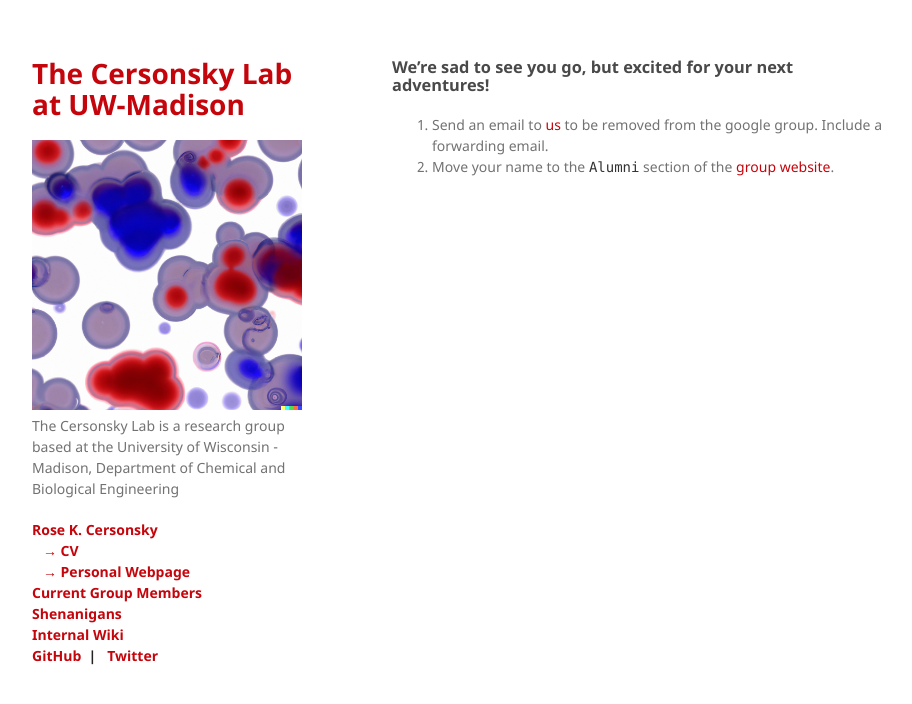
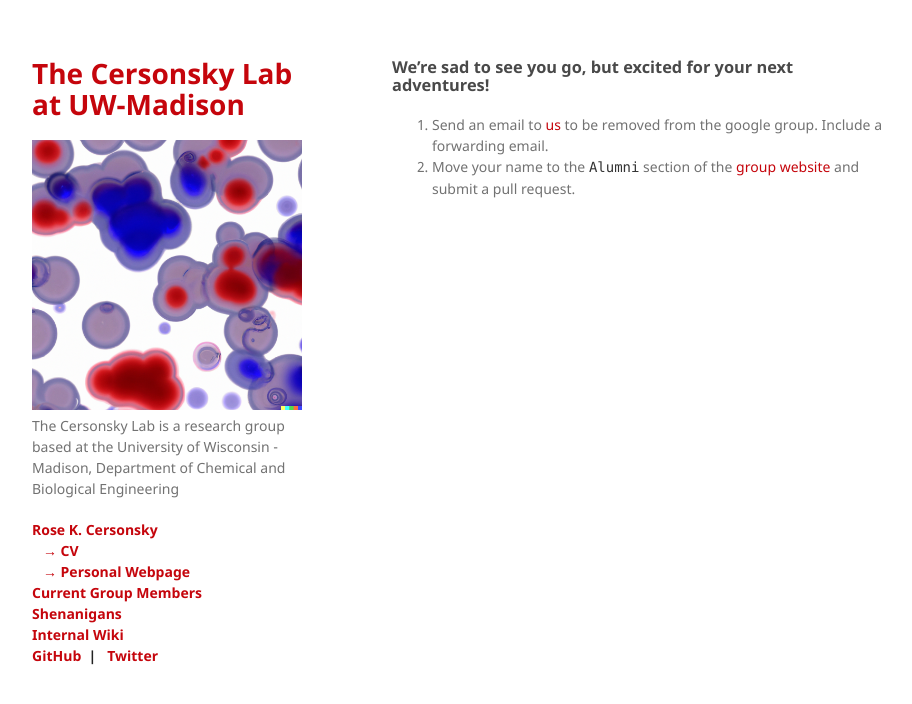
Before and after one commit to trysmiles/website, a Jekyll site: the page built from internal/offboard.md, in a window 1280 px wide. Shown: the top 704 px of the page, without its empty margins (178-1090 px from the left). Built offline with Jekyll 4.4.1, drawn with Linux system fonts in a browser that asks for light colours; our own code applies the rules of GitHub Pages for plain Markdown files.

Commit message:
Update offboard.md

```diff
--- a/internal/offboard.md
+++ b/internal/offboard.md
@@ -5,4 +5,4 @@ layout: default
 ### We're sad to see you go, but excited for your next adventures!
 
 1. Send an email to [us](mailto:cersonsky-lab@g-groups.wisc.edu) to be removed from the google group. Include a forwarding email.
-2. Move your name to the `Alumni` section of the [group website](https://github.com/cersonsky-lab/website).
+2. Move your name to the `Alumni` section of the [group website](https://github.com/cersonsky-lab/website) and submit a pull request.
```
